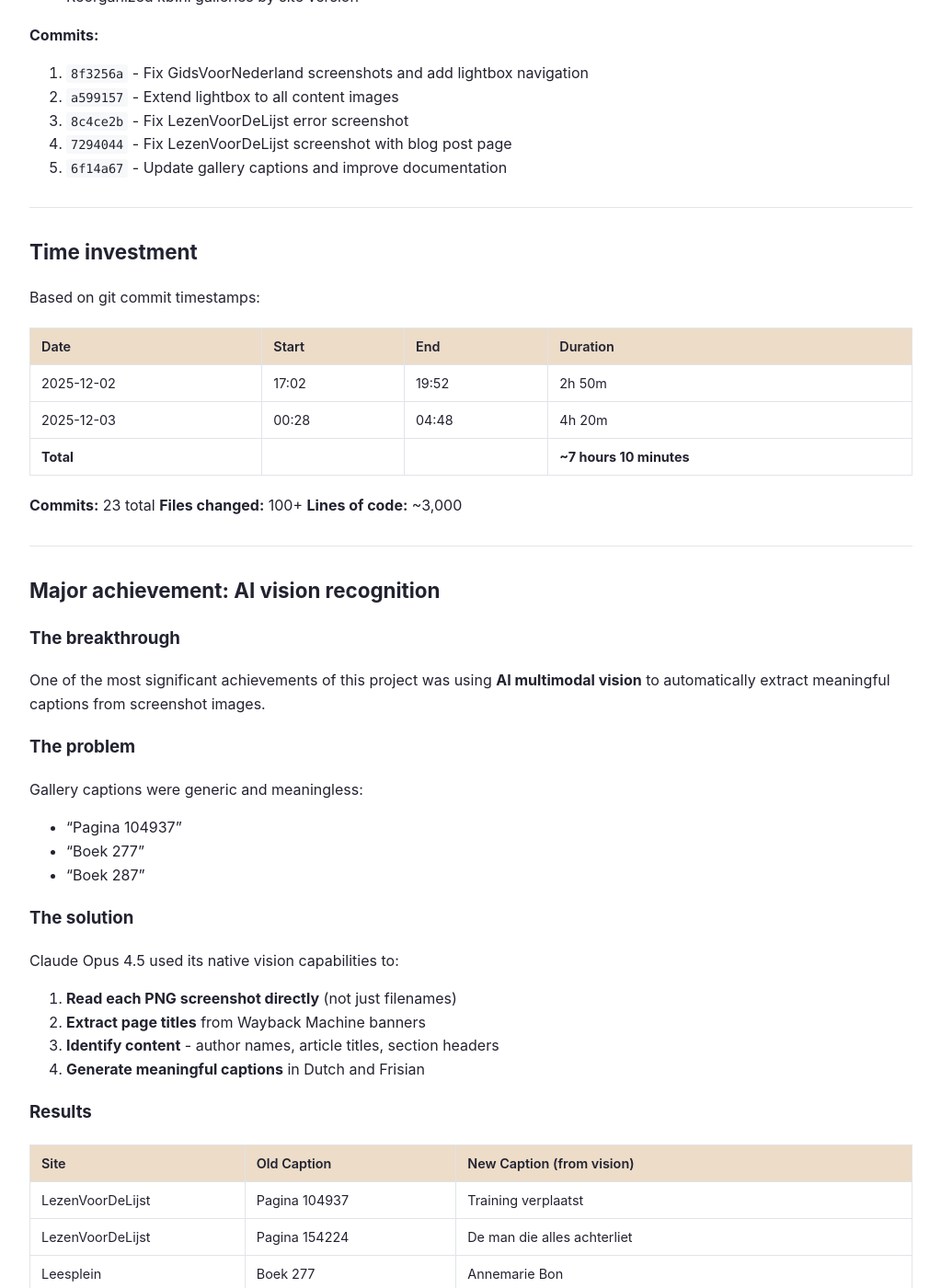
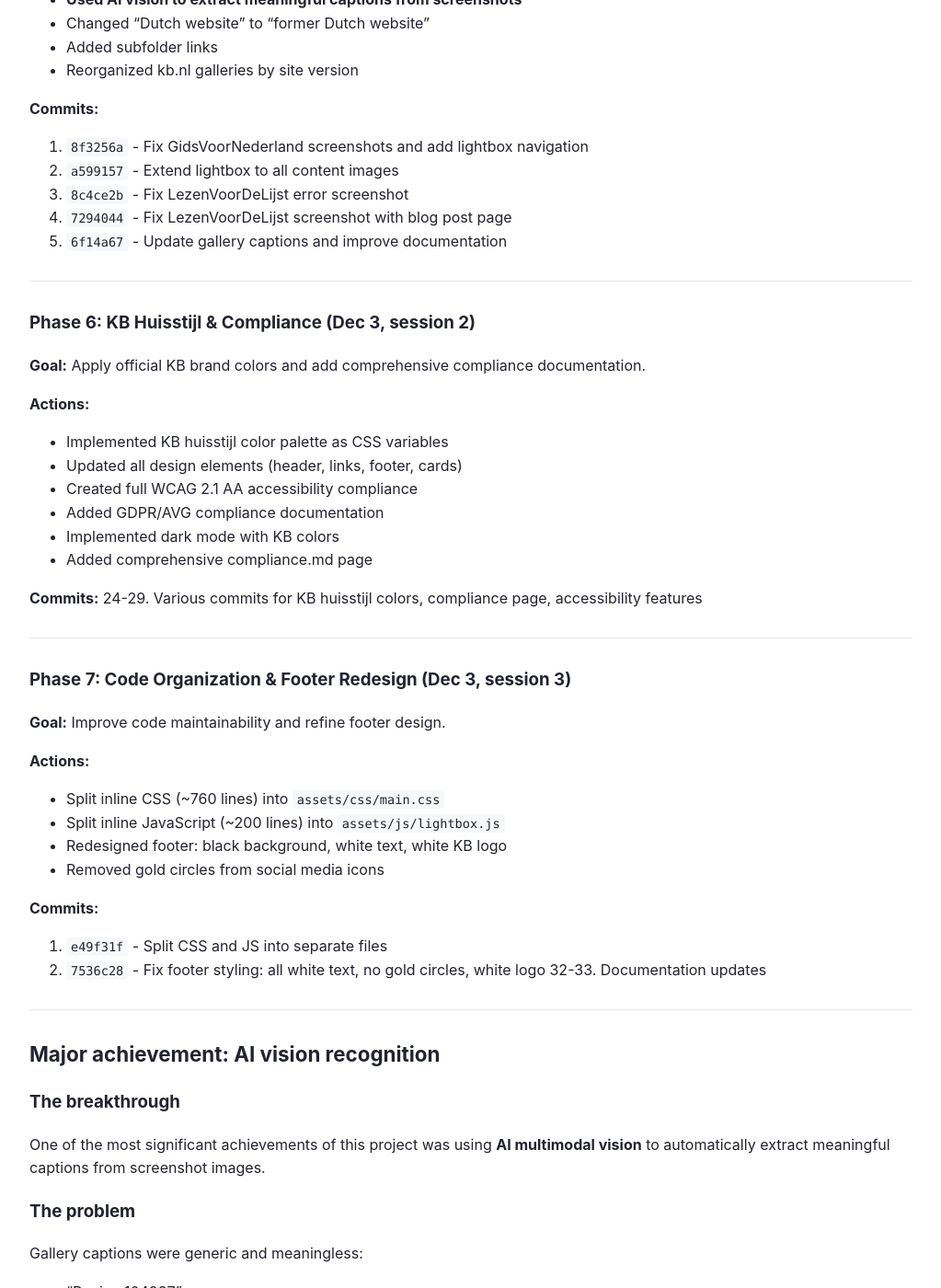
Before and after one commit to ookgezellig/SaveToWaybackMachine, a Jekyll site: the page built from how-this-site-was-built.md, in a window 1280 px wide and 1400 px high, scrolled down 3495 px. Shown: the whole window at 92% size, without its empty margins (128-1151 px from the left). Built offline with Jekyll 4.4.1, drawn with Linux system fonts in a browser that asks for light colours; some of the changed text lies outside the part shown.

Commit message:
Update timeline, add new phases, improve compliance page title
- Timeline overview: added Date column, new phases 6 & 7, updated totals (~10h, 33 commits)
- Development phases: added Phase 6 (KB Huisstijl) and Phase 7 (Code Organization)
- Removed duplicate time investment table
- Updated KB huisstijl section to reflect current footer styling (black/white)
- Renamed compliance page: "Accessibility, privacy & licensing"

🤖 Generated with [Claude Code](https://claude.com/claude-code)

Co-Authored-By: Claude <noreply@anthropic.com>

```diff
--- a/how-this-site-was-built.md
+++ b/how-this-site-was-built.md
@@ -25,14 +25,16 @@ This GitHub Pages site was created in a single intensive session on December 2-3
 
 ## Timeline overview
 
-| Phase | Time | Duration | Commits |
-|-------|------|----------|---------|
-| Repository Reorganization | 17:02 - 19:52 | 2h 50m | 3 |
-| Screenshot Galleries | 00:28 - 02:34 | 2h 06m | 5 |
-| GitHub Pages Setup | 02:34 - 03:14 | 40m | 4 |
-| UI Refinements | 03:14 - 04:00 | 46m | 6 |
-| Bug Fixes & Polish | 04:00 - 04:48 | 48m | 5 |
-| **Total** | | **~7 hours** | **23 commits** |
+| Phase | Date | Time | Duration | Commits |
+|-------|------|------|----------|---------|
+| Repository Reorganization | Dec 2 | 17:02 - 19:52 | 2h 50m | 3 |
+| Screenshot Galleries | Dec 3 | 00:28 - 02:34 | 2h 06m | 5 |
+| GitHub Pages Setup | Dec 3 | 02:34 - 03:14 | 40m | 4 |
+| UI Refinements | Dec 3 | 03:14 - 04:00 | 46m | 6 |
+| Bug Fixes & Polish | Dec 3 | 04:00 - 04:48 | 48m | 5 |
+| KB Huisstijl & Compliance | Dec 3 | (session 2) | ~2h | 6 |
+| Code Organization & Footer | Dec 3 | (session 3) | ~1h | 4 |
+| **Total** | | | **~10 hours** | **33 commits** |
 
 ---
 
@@ -142,19 +144,37 @@ This GitHub Pages site was created in a single intensive session on December 2-3
 
 ---
 
-## Time investment
+### Phase 6: KB Huisstijl & Compliance (Dec 3, session 2)
 
-Based on git commit timestamps:
+**Goal:** Apply official KB brand colors and add comprehensive compliance documentation.
 
-| Date | Start | End | Duration |
-|------|-------|-----|----------|
-| 2025-12-02 | 17:02 | 19:52 | 2h 50m |
-| 2025-12-03 | 00:28 | 04:48 | 4h 20m |
-| **Total** | | | **~7 hours 10 minutes** |
+**Actions:**
+- Implemented KB huisstijl color palette as CSS variables
+- Updated all design elements (header, links, footer, cards)
+- Created full WCAG 2.1 AA accessibility compliance
+- Added GDPR/AVG compliance documentation
+- Implemented dark mode with KB colors
+- Added comprehensive compliance.md page
 
-**Commits:** 23 total
-**Files changed:** 100+
-**Lines of code:** ~3,000
+**Commits:**
+24-29. Various commits for KB huisstijl colors, compliance page, accessibility features
+
+---
+
+### Phase 7: Code Organization & Footer Redesign (Dec 3, session 3)
+
+**Goal:** Improve code maintainability and refine footer design.
+
+**Actions:**
+- Split inline CSS (~760 lines) into `assets/css/main.css`
+- Split inline JavaScript (~200 lines) into `assets/js/lightbox.js`
+- Redesigned footer: black background, white text, white KB logo
+- Removed gold circles from social media icons
+
+**Commits:**
+30. `e49f31f` - Split CSS and JS into separate files
+31. `7536c28` - Fix footer styling: all white text, no gold circles, white logo
+32-33. Documentation updates
 
 ---
 
@@ -211,15 +231,15 @@ The site now uses the official KB brand colors defined as CSS custom properties:
 
 | Color | Hex Code | CSS Variable | Usage |
 |-------|----------|--------------|-------|
-| Gold | #cba052 | `--kb-gold` | Header accent, card hover borders, footer headings |
-| Gold Dark | #8f6a2a | `--kb-gold-dark` | Social media icons background |
+| Gold | #cba052 | `--kb-gold` | Header accent, card hover borders |
+| Gold Dark | #8f6a2a | `--kb-gold-dark` | Accent color |
 | Blue | #407ec9 | `--kb-blue` | Link hover states, focus indicators |
-| Blue Dark | #001a70 | `--kb-blue-dark` | Primary links, footer background |
+| Blue Dark | #001a70 | `--kb-blue-dark` | Primary links |
 | Pink | #ef6079 | `--kb-pink` | Dark mode visited links |
 | Pink Dark | #621323 | `--kb-pink-dark` | Visited links |
 | Beige | #ecdcc8 | `--kb-beige` | Breadcrumbs, table headers |
 | Teal | #9cdbd9 | `--kb-teal` | Available for accent use |
-| Light Blue | #96bded | `--kb-light-blue` | Footer link text |
+| Light Blue | #96bded | `--kb-light-blue` | Accent color |
 
 ### Design elements updated
 
@@ -231,9 +251,10 @@ The site now uses the official KB brand colors defined as CSS custom properties:
 | Breadcrumbs | Light gray (#f8f9fa) | KB Beige (#ecdcc8) |
 | Table headers | Light gray (#f6f8fa) | KB Beige (#ecdcc8) |
 | Card hover | Shadow only | Shadow + Gold border |
-| Footer background | Gray (#2d3748) | KB Dark Blue (#001a70) |
-| Footer headings | White | KB Gold (#cba052) |
-| Social icons | Gray (#4a5568) | KB Gold Dark (#8f6a2a) |
+| Footer background | Gray (#2d3748) | Black (#000) |
+| Footer text & headings | Varied | White (#fff) |
+| Footer logo | Color KB logo | White KB logo |
+| Social icons | With background circles | Transparent (icon only) |
 
 ### Implementation approach
 
@@ -310,7 +331,7 @@ Additional features:
 - **No external scripts** - all JavaScript inline
 - **Static content only** - no server-side processing
 
-📄 **[Full Compliance Documentation →](compliance.md)**
+📄 **[Full Accessibility, Privacy & Licensing Documentation →](compliance.md)**
 
 ---
 
```
Also changed, not shown: compliance.md (+4 -4 lines).
